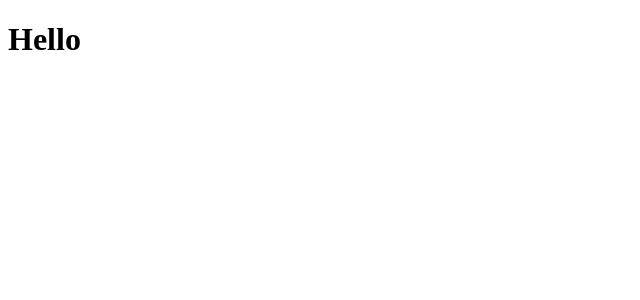
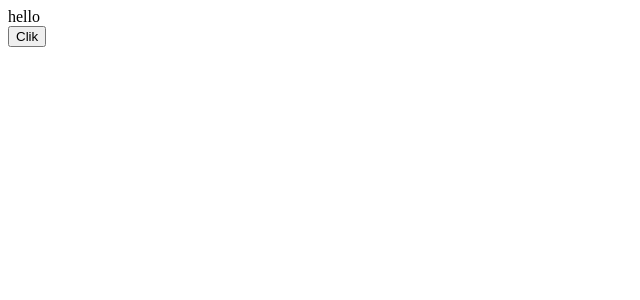
Before and after one commit to adetorodev/reactify, a React (Create React App) app: page / in a window 1280 px wide. Shown: the top 300 px of the page, without its empty margins (0-640 px from the left). Built offline with nearby package versions, Linux system fonts and the light colour scheme.

Commit message:
task: event bind method

```diff
--- a/src/App.js
+++ b/src/App.js
@@ -1,5 +1,15 @@
+import ClassClick from "./Component/ClassClick";
+import EventBind from "./Component/EventBind";
+import FunctionClick from "./Component/FunctionClick";
+
 function App() {
-  return <div><h1>Hello</h1></div>;
+  return (
+    <div>
+      <EventBind />
+      {/* <ClassClick /> */}
+      {/* <FunctionClick /> */}
+    </div>
+  );
 }
 
 export default App;
--- /dev/null
+++ b/src/Component/ClassClick.js
@@ -0,0 +1,16 @@
+import React, { Component } from 'react'
+
+export class ClassClick extends Component {
+    clickHandler(){
+        console.log('Clicked botton')
+    }
+  render() {
+    return (
+      <div>
+        <button onClick={this.clickHandler}>Click</button>
+      </div>
+    )
+  }
+}
+
+export default ClassClick
--- /dev/null
+++ b/src/Component/EventBind.js
@@ -0,0 +1,37 @@
+import React, { Component } from 'react'
+
+class EventBind extends Component {
+    constructor(props) {
+      super(props)
+
+      this.state = {
+         message: "hello"
+      }
+    //   this.clickHandler = this.clickHandler.bind(this)
+    }
+    // clickHandler() {
+    //     this.setState({
+    //         message: "Goodbye"
+    //     })
+    // }
+    clickHandler = () => {
+        this.setState({
+            message: "GoodBye"
+        })
+    }
+  render() {
+    return (
+      <div>
+        <div>{this.state.message}</div>
+        {/* <button onClick={this.clickHandler.bind(this)}>Clik</button> */}
+        {/* <button onClick={()=> this.clickHandler()}>Clik</button> */}
+        {/* best option */}
+        {/* <button onClick={this.clickHandler}>Clik</button> */}
+        {/* Also good */}
+        <button onClick={this.clickHandler}>Clik</button>
+      </div>
+    )
+  }
+}
+
+export default EventBind
--- /dev/null
+++ b/src/Component/FunctionClick.js
@@ -0,0 +1,15 @@
+import React from "react";
+
+function FunctionClick() {
+  //  Event handler is a function not function call
+  function clickHandler() {
+    console.log("Button Clicked");
+  }
+  return (
+    <div>
+      <button onClick={clickHandler}>Click</button>
+    </div>
+  );
+}
+
+export default FunctionClick;
```
